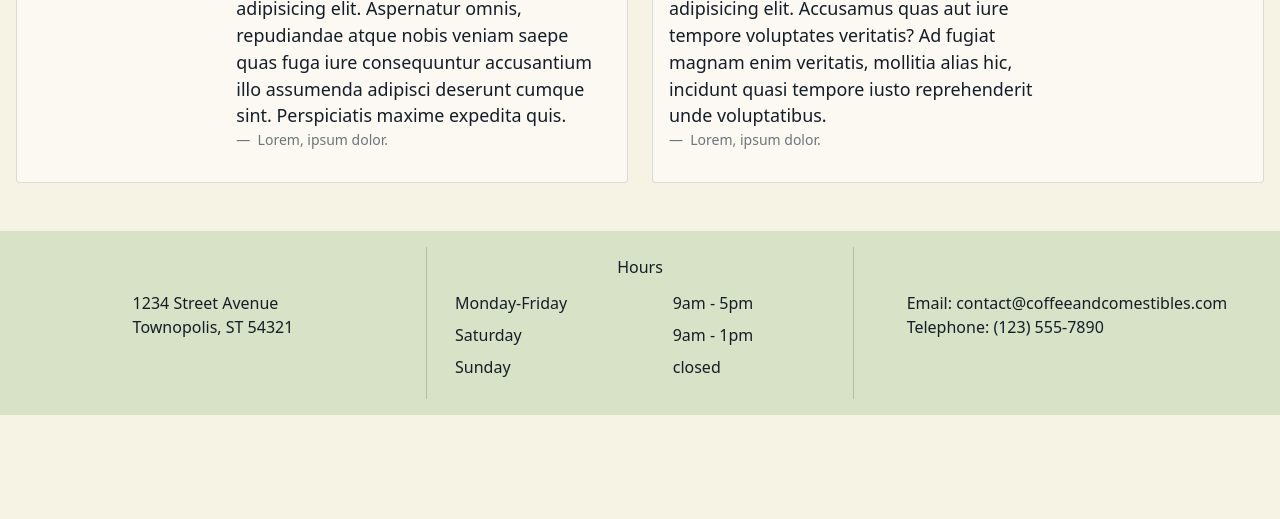
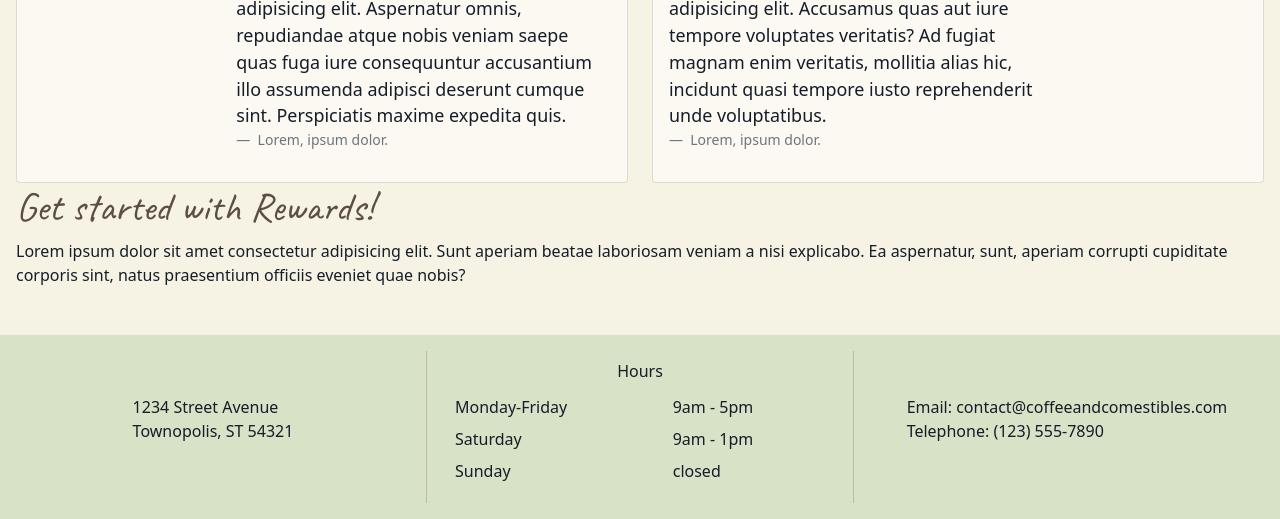
Before and after one commit to dascally/coffee-and-comestibles, a website: page index.html in a window 1280 px wide. Shown: the part 977-1496 px from the top of the page. Before the commit the page ends 1392 px from the top, so only its background shows below. Drawn offline with nearby package versions, Linux system fonts and the light colour scheme.

Commit message:
Home: Add Rewards placeholder text

```diff
--- a/index.html
+++ b/index.html
@@ -159,7 +159,15 @@
         </div>
       </section>
 
-      <section class="rewards"></section>
+      <section class="rewards">
+        <h1>Get started with Rewards!</h1>
+        <p>
+          Lorem ipsum dolor sit amet consectetur adipisicing elit. Sunt aperiam
+          beatae laboriosam veniam a nisi explicabo. Ea aspernatur, sunt,
+          aperiam corrupti cupiditate corporis sint, natus praesentium officiis
+          eveniet quae nobis?
+        </p>
+      </section>
     </main>
 
     <footer class="px-4 py-3 mt-5">
```
